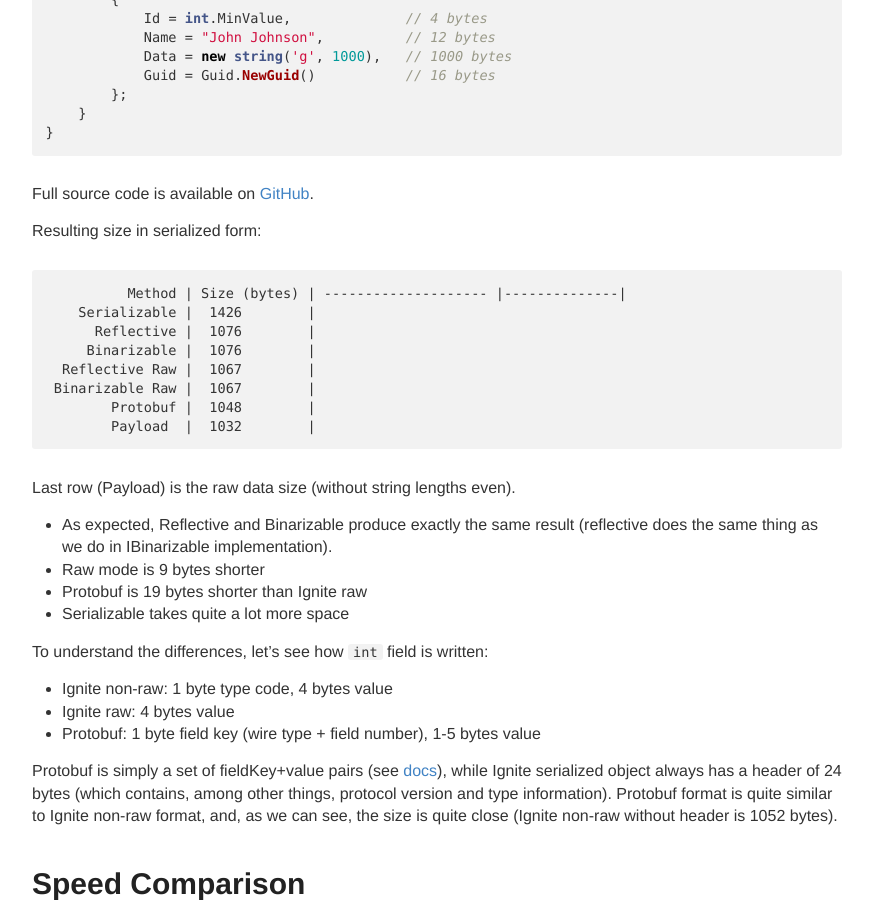
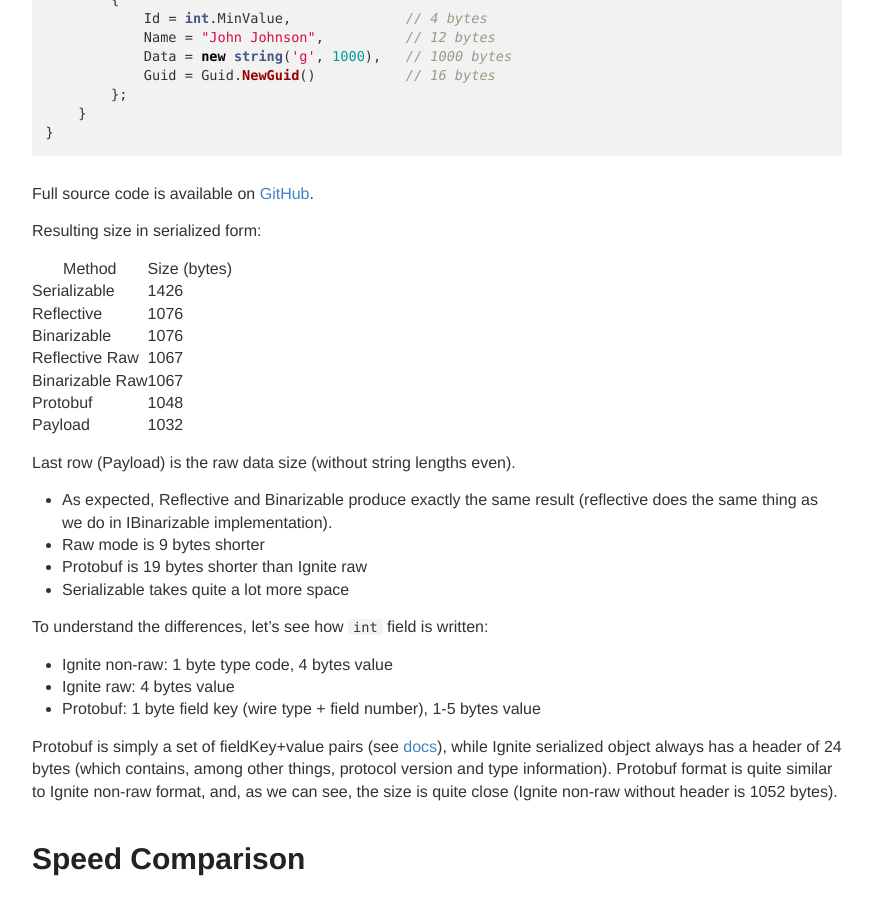
Before and after one commit to ptupitsyn/ptupitsyn.github.io, a Jekyll site: the page built from _posts/2016-09-28-Ignite-Serialization-Performance.md, in a window 1280 px wide and 900 px high, scrolled down 1279 px. Shown: the whole window, without its empty margins (203-1076 px from the left). Built offline with Jekyll 4.4.1, drawn with Linux system fonts in a browser that asks for light colours; comment, search, counter and statistics services are not loaded.

Commit message:
fix tables

```diff
--- a/_posts/2016-09-28-Ignite-Serialization-Performance.md
+++ b/_posts/2016-09-28-Ignite-Serialization-Performance.md
@@ -60,15 +60,15 @@ Full source code is available on [GitHub](https://github.com/ptupitsyn/IgniteNet
 
 Resulting size in serialized form:
 
-              Method | Size (bytes) |
--------------------- |--------------|
-        Serializable |  1426        |
-          Reflective |  1076        |
-         Binarizable |  1076        |
-      Reflective Raw |  1067        |
-     Binarizable Raw |  1067        |
-            Protobuf |  1048        |
-            Payload  |  1032        |
+|              Method | Size (bytes) |
+|---------------------|--------------|
+|        Serializable |  1426        |
+|          Reflective |  1076        |
+|         Binarizable |  1076        |
+|      Reflective Raw |  1067        |
+|     Binarizable Raw |  1067        |
+|            Protobuf |  1048        |
+|            Payload  |  1032        |
 
 Last row (Payload) is the raw data size (without string lengths even).
 
```
